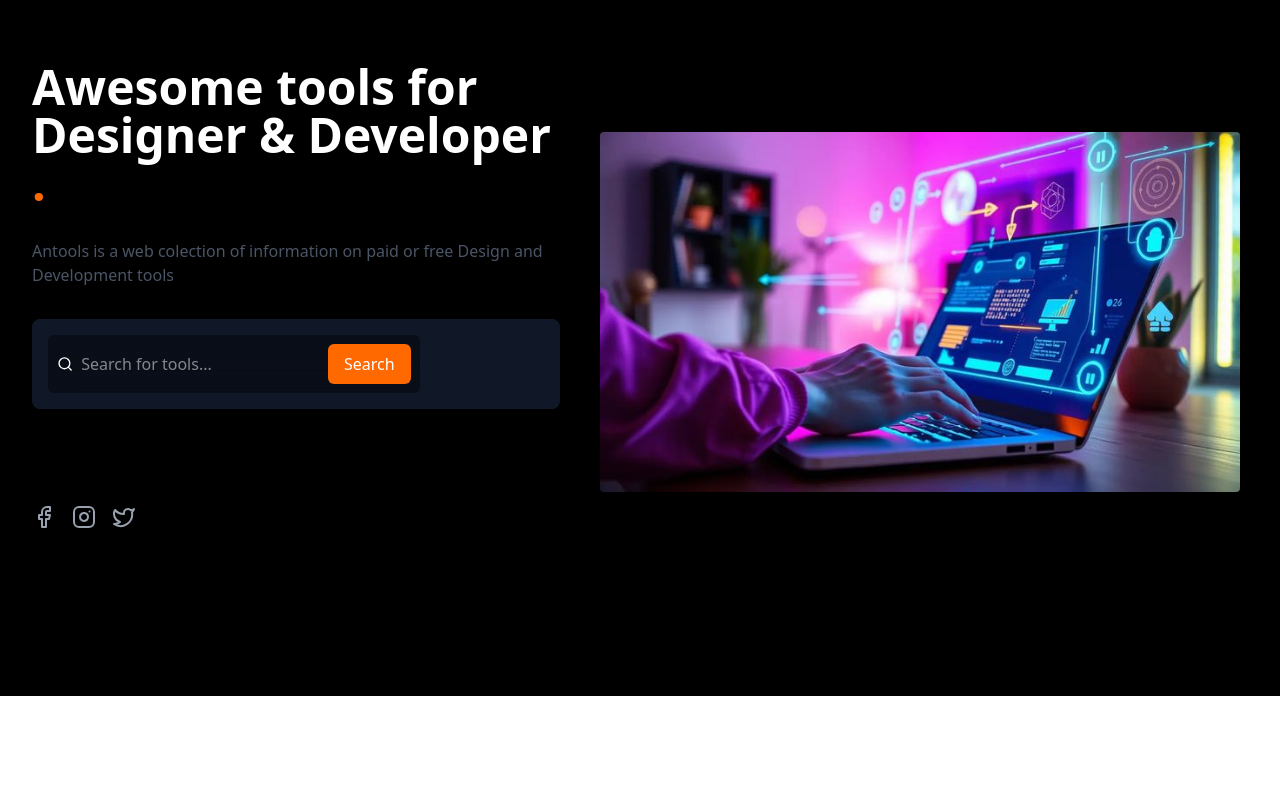
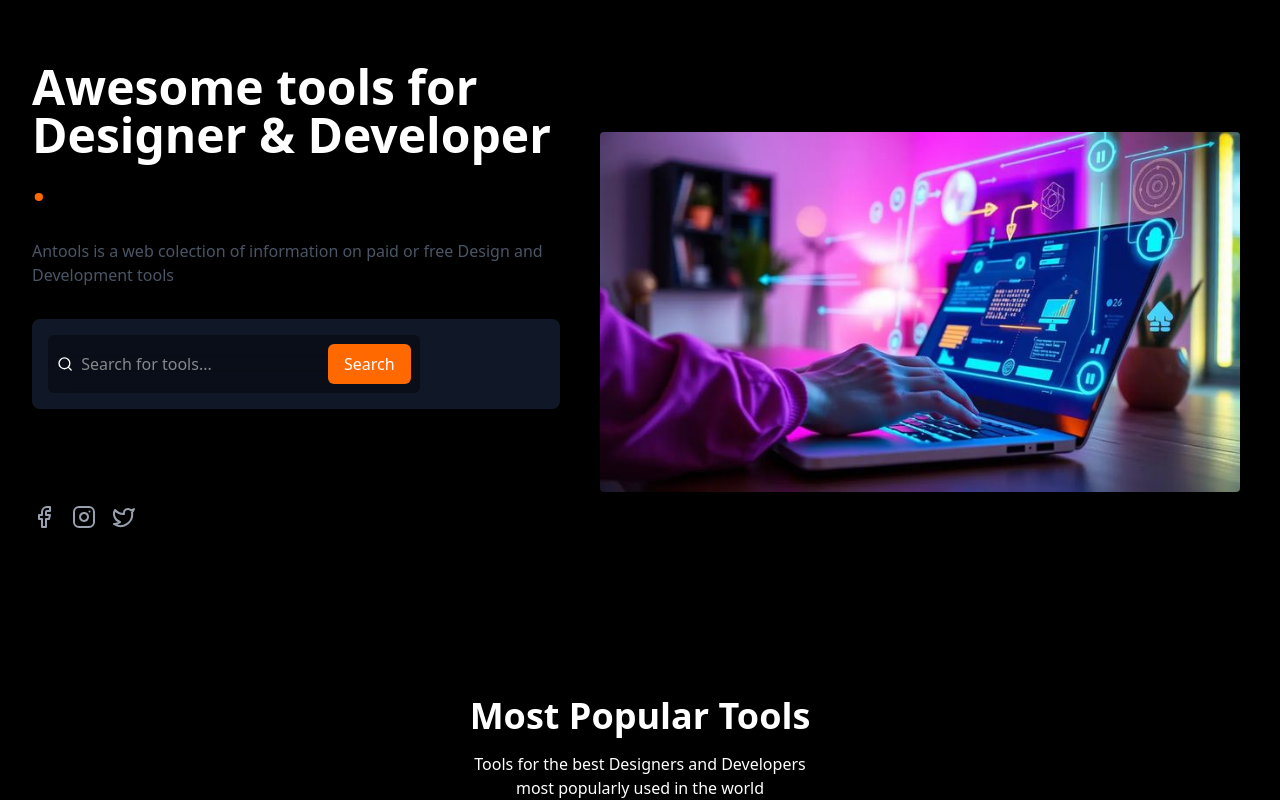
Before and after one commit to Sylva-Egb/projet-figma-1, a React (Vite) app: page / in a window 1280 px wide. Shown: the part 176-976 px from the top of the page. Before the commit the page ends 872 px from the top, so only its background shows below. Built offline with nearby package versions, Linux system fonts and the light colour scheme.

Commit message:
Section Most Popular TOols débutée

```diff
--- /dev/null
+++ b/src/Components/PopularTools.tsx
@@ -0,0 +1,13 @@
+function PopularTools() {
+    return (
+        <div className="bg-black text-white">
+            <div className="flex justify-center flex-col items-center">
+                <h1 className="text-4xl mb-4 font-bold">Most Popular Tools</h1>
+                <span>Tools for the best Designers and Developers</span>
+                <span>most popularly used in the world</span>
+            </div>
+        </div>
+    )
+}
+
+export default PopularTools
--- a/src/Home.tsx
+++ b/src/Home.tsx
@@ -1,11 +1,13 @@
 import Header from "./Components/Header";
 import Hero from "./Components/Hero";
+import PopularTools from "./Components/PopularTools";
 
 function Home() {
     return (
         <div>
             <Header />
             <Hero />
+            <PopularTools />
         </div>
     )
 }
```
